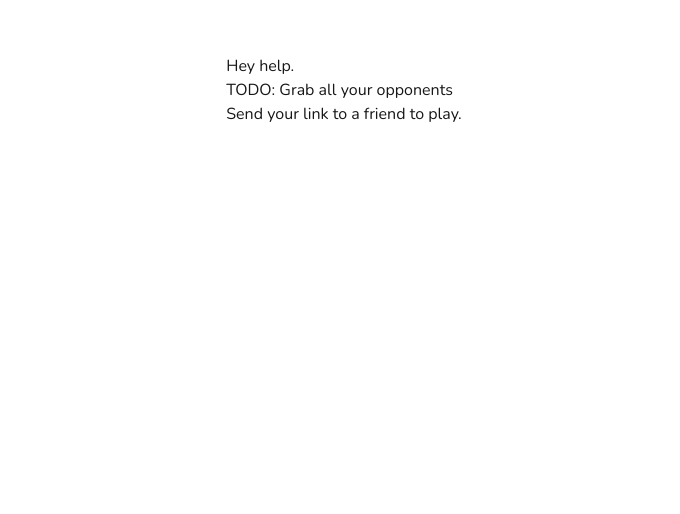
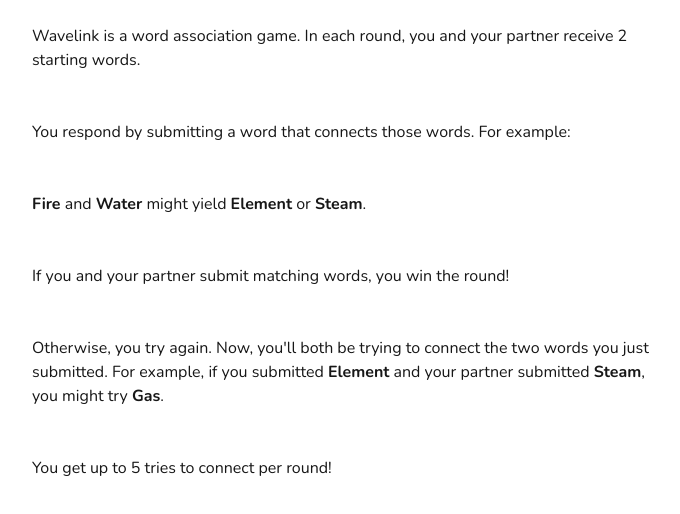
Before and after one commit to potluck/wavelink, a Next.js app: page /help in a window 1280 px wide. Shown: the top 514 px of the page, without its empty margins (296-976 px from the left). Built offline with nearby package versions, Linux system fonts and the light colour scheme; no server answers.

Commit message:
help page, some more copy updates

```diff
--- a/pages/components/GameState.tsx
+++ b/pages/components/GameState.tsx
@@ -91,7 +91,7 @@ export default function GameState({
   // TODO: loading state
   return (
     <div>
-      {previousTurns == null || previousTurns.length == 0 && completedTurn == null &&
+      {previousTurns == null || previousTurns.length == 0 && completedTurn == null && currentTurn?.submissions.length == 0 &&
         <div>
           <div>
             Wavelink is a word association game. In each round, you and your partner receive 2 starting words.
@@ -129,7 +129,7 @@ export default function GameState({
         </button>
       }
       {(playerState == PlayerState.RoundToPlayNoMatch) &&
-        <div>Your submission didn&apos;t match your partner&apos;s submission. Try again!</div>
+        <div className="text-purple-500">Your submission didn&apos;t match your partner&apos;s submission. Try again!</div>
       }
       {(playerState == PlayerState.RoundToPlay || playerState == PlayerState.RoundToPlayNoMatch) &&
         <div>
@@ -145,7 +145,9 @@ export default function GameState({
       {(playerState == PlayerState.Playing) &&
         <div>
           <div className="mb-2">
-            Your starting words are: {currentTurn?.word1} and {currentTurn?.word2}.
+            Your starting words {currentTurn?.submissions.length == 0 ? "are: " : "were: "} <b>{currentTurn?.word1}</b> and <b>{currentTurn?.word2}</b>.
+            <br />
+            Think of a word that connects them!
             {thisTurn}
           </div>
           <form onSubmit={handleSubmit}>
@@ -168,7 +170,7 @@ export default function GameState({
         <div className="mb-2">Send your link to a friend to play.</div>
       }
       {(playerState == PlayerState.Waiting) &&
-        <div className="mb-2">Waiting for your partner to complete this round. The page will update when they submit!</div>
+        <div className="mb-2 text-purple-500"><b>Status: </b>Waiting for your partner to complete this round. The page will auto-update when they submit!</div>
       }
       {justCompletedTurn}
       {previousTurns?.length > 0 && <div><b>Previous Rounds:</b> {prevTurns}</div>}
--- /dev/null
+++ b/pages/help.tsx
@@ -0,0 +1,33 @@
+import { Nunito } from 'next/font/google'
+
+const nunito = Nunito({ subsets: ['latin'] })
+export default function Help() {
+  return (
+    <div className={`${nunito.className} max-w-2xl mx-auto p-6 space-y-6`}>
+      <div>
+        Wavelink is a word association game. In each round, you and your partner receive 2 starting words.
+      </div>
+      <br />
+      <div>
+        You respond by submitting a word that connects those words. For example:
+      </div>
+      <br />
+      <div>
+        <b>Fire</b> and <b>Water</b> might yield <b>Element</b> or <b>Steam</b>.
+      </div>
+      <br />
+      <div>
+        If you and your partner submit matching words, you win the round!
+      </div>
+      <br />
+      <div>
+        Otherwise, you try again. Now, you&apos;ll both be trying to connect the two words you just submitted.
+        For example, if you submitted <b>Element</b> and your partner submitted <b>Steam</b>, you might try <b>Gas</b>.
+      </div>
+      <br />
+      <div>
+        You get up to 5 tries to connect per round!
+      </div>
+    </div>
+  )
+}
```
